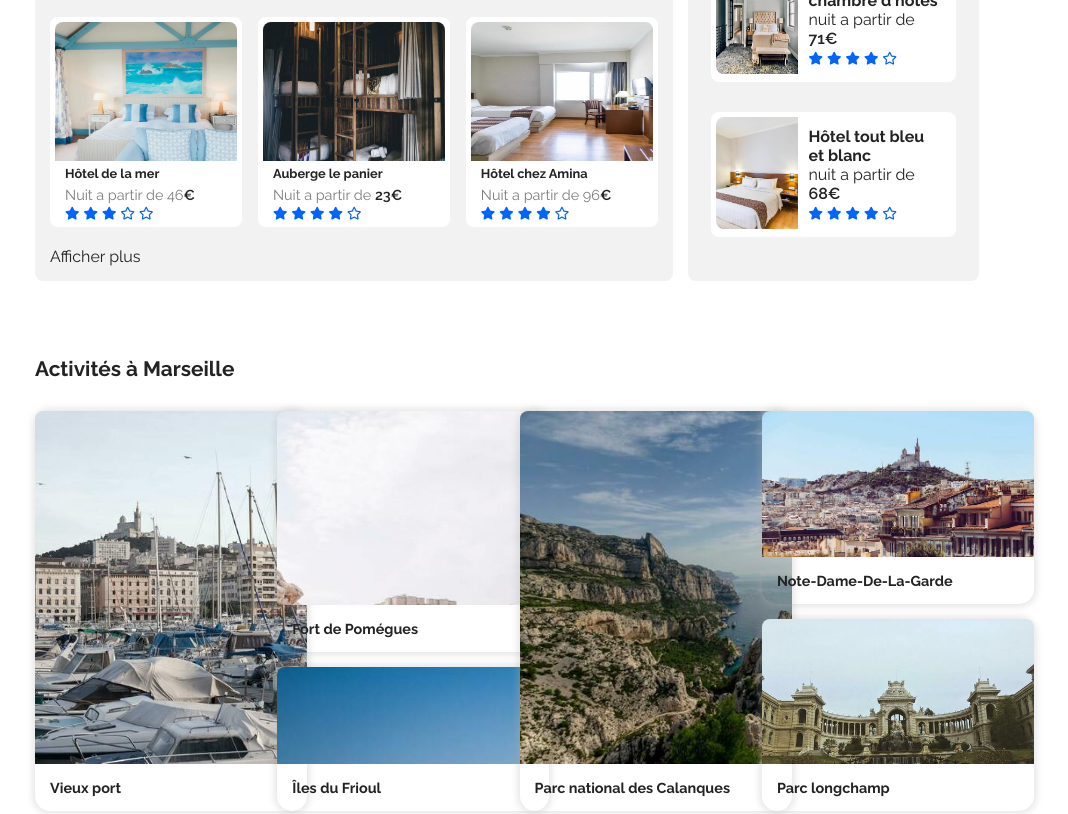
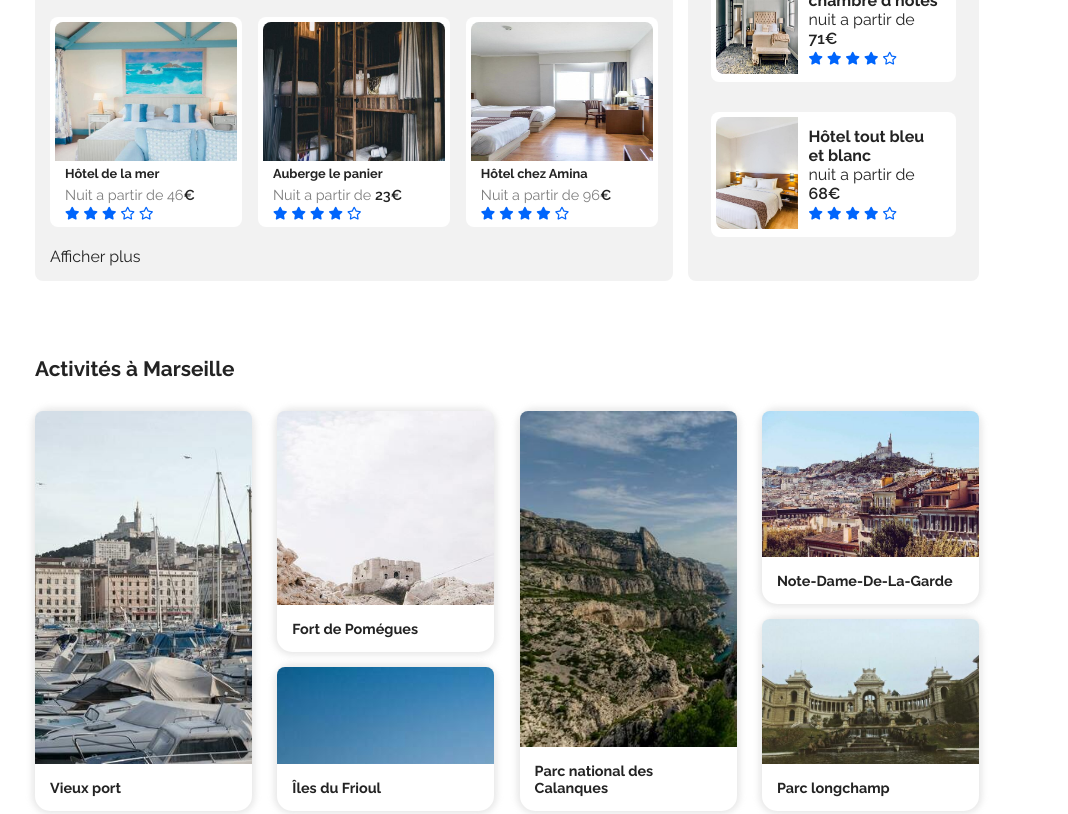
Before and after one commit to abdelhakhamdouni/AbdelhakHamdouni_2_03082020, a plain HTML site: page index.html in a window 1280 px wide. Shown: the part 606-1420 px from the top of the page, without its empty margins (133-1201 px from the left). Drawn offline with Linux system fonts and the light colour scheme.

Commit message:
Update main.css

```diff
--- a/css/main.css
+++ b/css/main.css
@@ -301,7 +301,6 @@ h2.title {
         justify-content: space-between;
         height: 400px; }
         .main .activites__list .activites__group .block__activites .activite {
-          width: 17rem;
           display: flex;
           justify-content: space-between;
           flex-direction: column;
```
